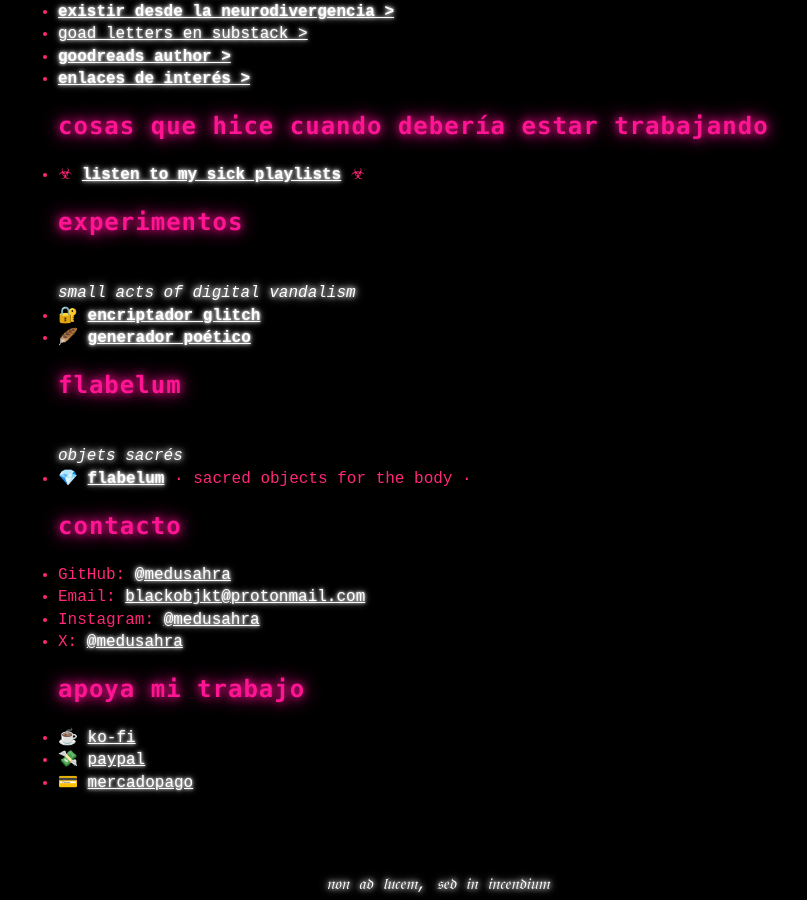
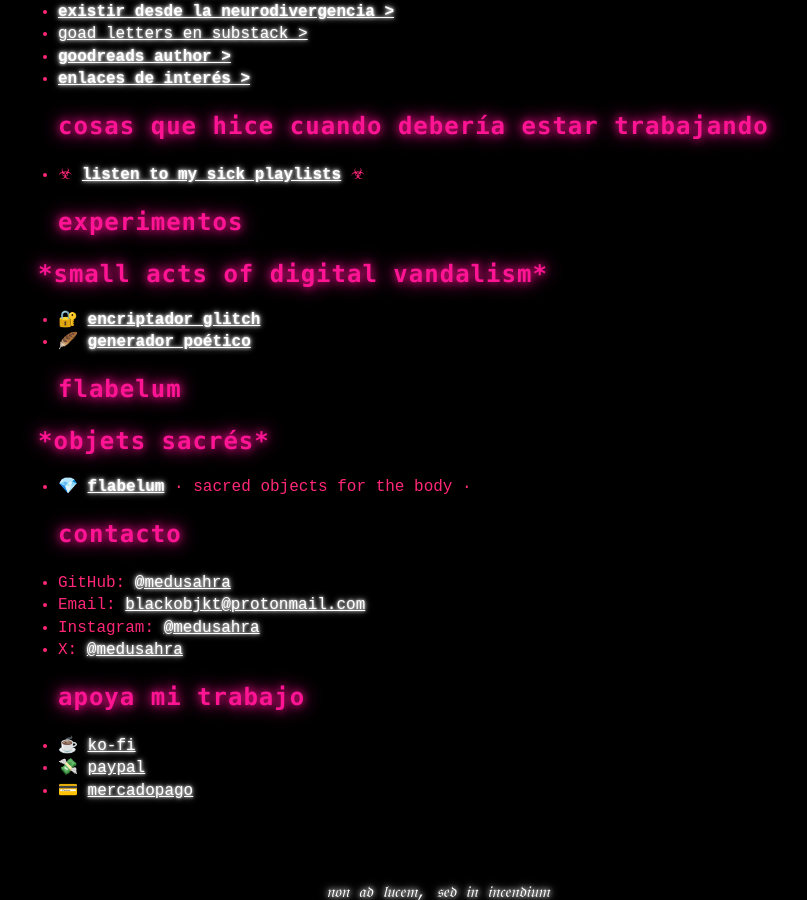
Before and after one commit to medusahra/medusahra.github.io, a Jekyll site: the page built from index.md, in a window 1280 px wide and 900 px high, scrolled down 957 px. Shown: the whole window, without its empty margins (202-1009 px from the left). Built offline with Jekyll 4.4.1, drawn with Linux system fonts in a browser that asks for light colours.

Commit message:
Update index.md

```diff
--- a/index.md
+++ b/index.md
@@ -39,15 +39,15 @@ Escribo filosofía, ensayo, crítica cultural y poemas quasi-ensayísticos vagam
 ## cosas que hice cuando debería estar trabajando
 - ☣ **<a href="https://open.spotify.com/user/oer0flire345iy1g4vaifowzc/playlists" target="_blank">listen to my sick playlists</a>** ☣
 ## experimentos
-<br>
+<h1 style="line-height: 1.2;">
 *small acts of digital vandalism*
-<br>
+</h1>
 - 🔐 **[encriptador glitch](/2025/11/21/encriptador-glitch.html)**
 - 🪶 **[generador poético](/2025/11/21/generador-poemas.html)**
 ## flabelum
-<br>
+<h1 style="line-height: 1.2;">
  *objets sacrés*
- <br>
+</h1>
 - 💎 **<a href="https://instagram.com/flabelum" target="_blank">flabelum</a>** · sacred objects for the body ·
 ## contacto
 - GitHub: <a href="https://github.com/medusahra" target="_blank">@medusahra</a>
```
